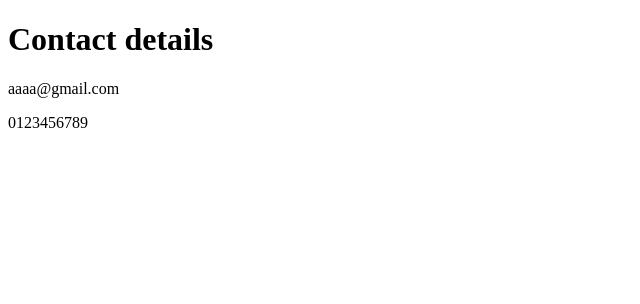
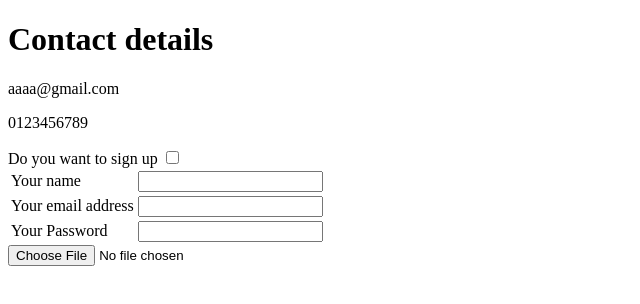
Before and after one commit to Ahmed-Sarhan71/cv, a plain HTML site: page Contact Details.html in a window 1280 px wide. Shown: the whole page, without its empty margins (0-640 px from the left). Drawn offline with Linux system fonts and the light colour scheme.

Commit message:
Add files via upload

```diff
--- a/Contact Details.html
+++ b/Contact Details.html
@@ -1,13 +1,38 @@
 <!DOCTYPE html>
-<html
-  <head>
+<html <head>
 <meta charset="utf-8">
 <title>Contact details</title>
 </head>
+
 <body>
   <h1>Contact details</h1>
   <p>aaaa@gmail.com</p>
   <p>0123456789</p>
+  <form class="" action="index.html" method="post">
+    <label>Do you want to sign up</label>
+    <input type="checkbox" name="" value="">
+    <br>
+
+    <table>
+      <tr>
+        <td><label>Your name</label></td>
+        <td><input type="" name="" value=""></td>
+      </tr>
+      <tr>
+        <td><label>Your email address</label></td>
+        <td><input type="email" name="" value=""></td>
+      </tr>
+      <tr>
+        <td>Your Password</td>
+        <td><input type="password" name="" value=""></td>
+      </tr>
+    </table>
+  <input type="file" name="" value="">
+
+  </form>
+
+
 
 </body>
+
 </html>
```
Also changed, not shown: index.html (+12 -3 lines). Lines whose indentation alone changed are shown as unchanged.
